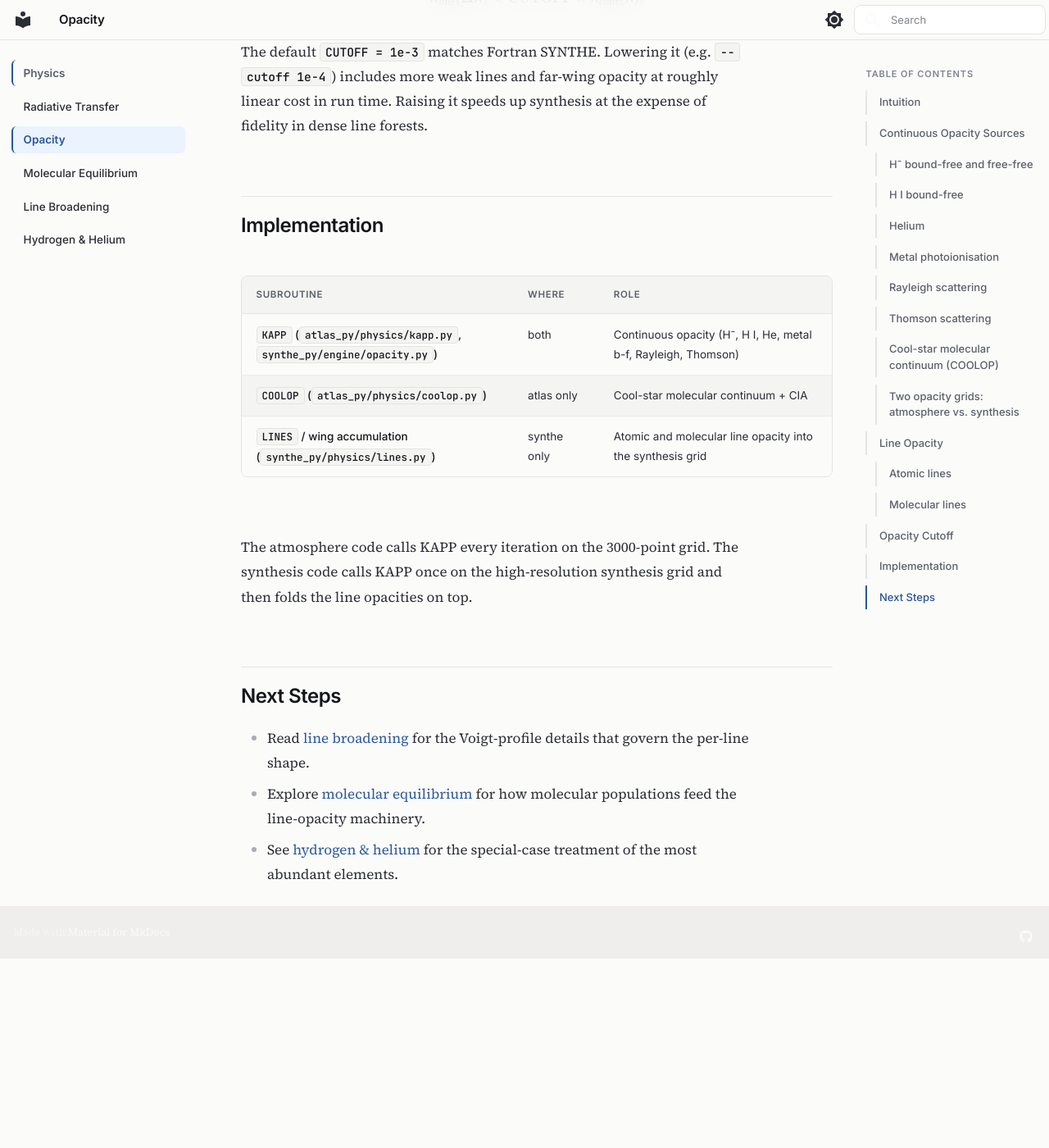
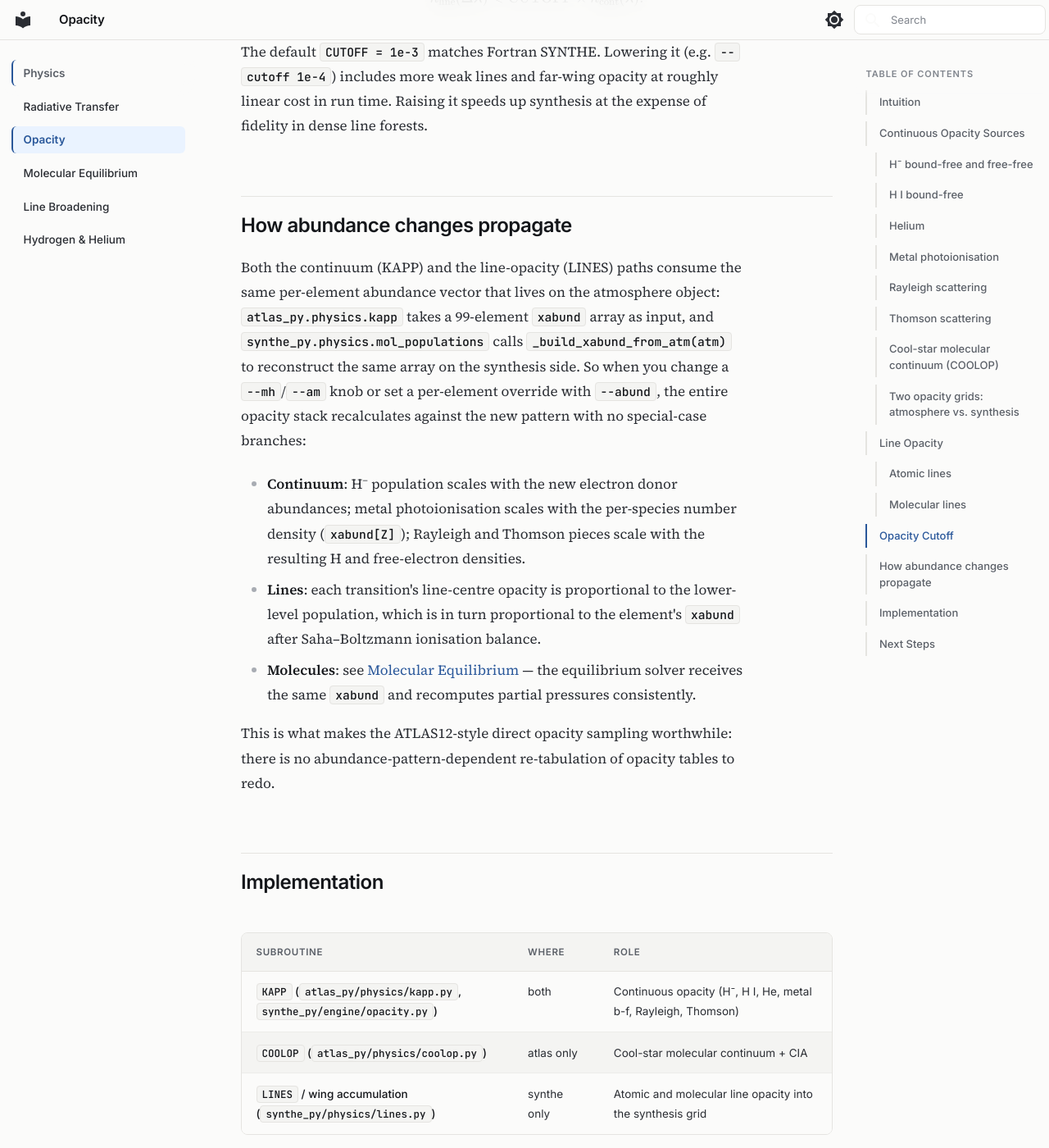
Before and after one commit to emk255/pykurucz, an MkDocs documentation site: the page built from docs/physics/opacity.md, in a window 1280 px wide and 1400 px high, scrolled down 5474 px. Shown: the whole window at 82% size. Built offline with MkDocs 1.6.1 and Material for MkDocs 9.7.7, drawn with Linux system fonts in a browser that asks for light colours; the version menu is left out; before the commit the page ends 6643 px from its top, so only the background shows below that.

Commit message:
Accuracy pass on the abundance narrative
Fixed a real inaccuracy and made the description match the code.

quickstart.md: replaced 'overrides stack on top of --mh/--am' (wrong) with
'sets that element to solar+offset; non-overridden elements still follow
--mh/--am' (matches compute_abundances() in pykurucz.py:96-112).

from-parameters.md: same fix — bulk knobs set defaults for
non-overridden metals; per-element flags REPLACE for those elements
with offset absolute against solar.

cli-reference.md: 'Stellar parameters' section retitled 'Stellar
parameters and abundances'; added a paragraph explaining the bulk
vs per-element semantics, and tightened each flag's row to make the
absolute-against-solar semantics explicit.

architecture/atlas-py.md: added 'Why ATLAS12 (and not ATLAS9)' section
explaining the opacity-distribution-function (ODF) vs direct-sampling
distinction; verified against the actual atlas_py/engine/driver.py
code path (kapcont_baseline + linop1/xlinop are called every iteration
with the abundance vector).

physics/opacity.md: added 'How abundance changes propagate' section
explaining that both KAPP (continuum) and the line-opacity loop
consume the same xabund array (verified in atlas_py/physics/kapp.py
and synthe_py/physics/mol_populations.py).

physics/molecular-equilibrium.md: added a parallel note on NMOLEC's
xabund consumption, explicitly calling out CEMP / C/O > 1 chemistry
as the natural test case.

No code changes — only documentation. Verified each new claim against
the source it describes.

Co-Authored-By: Claude Opus 4.7 <noreply@anthropic.com>

```diff
--- a/docs/physics/opacity.md
+++ b/docs/physics/opacity.md
@@ -161,6 +161,33 @@ The default `CUTOFF = 1e-3` matches Fortran SYNTHE. Lowering it (e.g.
 roughly linear cost in run time. Raising it speeds up synthesis at the
 expense of fidelity in dense line forests.
 
+## How abundance changes propagate
+
+Both the continuum (KAPP) and the line-opacity (LINES) paths consume
+the same per-element abundance vector that lives on the atmosphere
+object: `atlas_py.physics.kapp` takes a 99-element `xabund` array as
+input, and `synthe_py.physics.mol_populations` calls
+`_build_xabund_from_atm(atm)` to reconstruct the same array on the
+synthesis side. So when you change a `--mh`/`--am` knob or set a
+per-element override with `--abund`, the entire opacity stack
+recalculates against the new pattern with no special-case branches:
+
+- **Continuum**: H⁻ population scales with the new electron donor
+  abundances; metal photoionisation scales with the per-species
+  number density (`xabund[Z]`); Rayleigh and Thomson pieces scale
+  with the resulting H and free-electron densities.
+- **Lines**: each transition's line-centre opacity is proportional to
+  the lower-level population, which is in turn proportional to the
+  element's `xabund` after Saha–Boltzmann ionisation balance.
+- **Molecules**: see
+  [Molecular Equilibrium](molecular-equilibrium.md) — the equilibrium
+  solver receives the same `xabund` and recomputes partial pressures
+  consistently.
+
+This is what makes the ATLAS12-style direct opacity sampling
+worthwhile: there is no abundance-pattern-dependent re-tabulation of
+opacity tables to redo.
+
 ## Implementation
 
 | Subroutine | Where | Role |
```
Also changed, not shown: docs/architecture/atlas-py.md (+9 -0 lines), docs/getting-started/quickstart.md (+4 -2 lines), docs/physics/molecular-equilibrium.md (+15 -0 lines), docs/user-guide/cli-reference.md (+10 -4 lines), docs/user-guide/from-parameters.md (+7 -3 lines).
